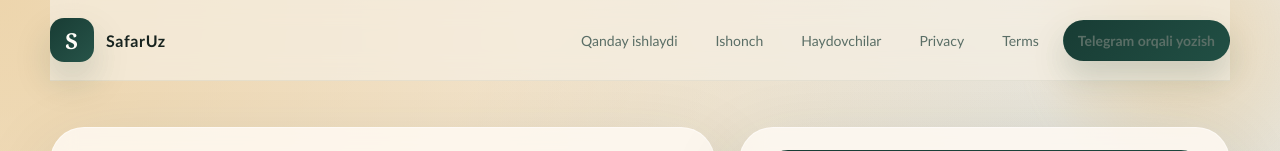
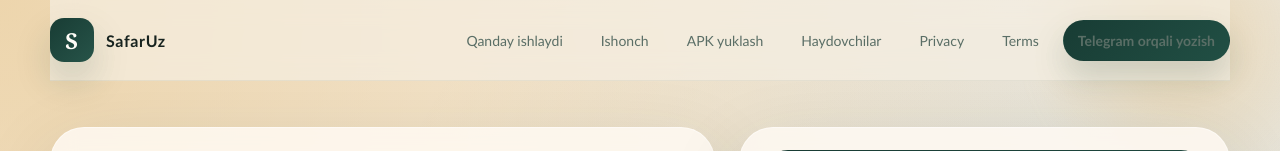
Before and after one commit to Nurboev1/taxi_app, a FastAPI app: page / in a window 1280 px wide. Shown: the top 151 px of the page. Run offline with FastAPI, Linux system fonts and the light colour scheme.

Commit message:
Add public APK download page and tracked release APK

```diff
--- a/backend/app/api/public.py
+++ b/backend/app/api/public.py
@@ -1,13 +1,16 @@
 from datetime import datetime
 from pathlib import Path
 
-from fastapi import APIRouter, Request
-from fastapi.responses import HTMLResponse
+from fastapi import APIRouter, HTTPException, Request
+from fastapi.responses import FileResponse, HTMLResponse
 from fastapi.templating import Jinja2Templates
 
 from app.core.settings import settings
 
 router = APIRouter(tags=["public"])
+REPO_ROOT = Path(__file__).resolve().parents[3]
+APK_PATH = REPO_ROOT / "release_assets" / "SafarUz-Android-v1.1.0.apk"
+APK_DOWNLOAD_NAME = "SafarUz-Android-v1.1.0.apk"
 templates = Jinja2Templates(
     directory=str(Path(__file__).resolve().parent.parent / "templates")
 )
@@ -16,10 +19,22 @@ templates = Jinja2Templates(
 def _public_context() -> dict[str, object]:
     bot_username = settings.telegram_support_bot_username.strip() or "SafarUzSupportBot"
     clean_username = bot_username.lstrip("@")
+    apk_exists = APK_PATH.exists()
+    apk_size_mb = round(APK_PATH.stat().st_size / (1024 * 1024), 1) if apk_exists else None
+    apk_updated_at = (
+        datetime.fromtimestamp(APK_PATH.stat().st_mtime).strftime("%Y-%m-%d %H:%M")
+        if apk_exists
+        else None
+    )
     return {
         "app_name": "SafarUz",
         "support_bot_username": clean_username,
         "support_bot_link": f"https://t.me/{clean_username}",
+        "apk_available": apk_exists,
+        "apk_download_url": "/download/apk",
+        "apk_name": APK_DOWNLOAD_NAME,
+        "apk_size_mb": apk_size_mb,
+        "apk_updated_at": apk_updated_at,
         "year": datetime.now().year,
     }
 
@@ -40,3 +55,23 @@ def public_drivers(request: Request):
         name="public/drivers.html",
         context=_public_context(),
     )
+
+
+@router.get("/download", response_class=HTMLResponse)
+def public_download(request: Request):
+    return templates.TemplateResponse(
+        request=request,
+        name="public/download.html",
+        context=_public_context(),
+    )
+
+
+@router.get("/download/apk")
+def public_download_apk():
+    if not APK_PATH.exists():
+        raise HTTPException(status_code=404, detail="APK topilmadi")
+    return FileResponse(
+        path=str(APK_PATH),
+        media_type="application/vnd.android.package-archive",
+        filename=APK_DOWNLOAD_NAME,
+    )
--- a/backend/app/templates/public/base.html
+++ b/backend/app/templates/public/base.html
@@ -660,6 +660,7 @@
         <nav class="nav">
           <a href="/#how">Qanday ishlaydi</a>
           <a href="/#trust">Ishonch</a>
+          <a href="/download">APK yuklash</a>
           <a href="/drivers">Haydovchilar</a>
           <a href="/legal/privacy">Privacy</a>
           <a href="/legal/terms">Terms</a>
@@ -687,6 +688,7 @@
             <h3 style="font-size:24px; margin-bottom:12px;">Bo'limlar</h3>
             <div class="footer-links">
               <a href="/">Asosiy sahifa</a>
+              <a href="/download">APK yuklab olish</a>
               <a href="/drivers">Haydovchi bo'lish</a>
               <a href="/legal/privacy">Privacy Policy</a>
               <a href="/legal/terms">Terms of Use</a>
--- a/backend/app/templates/public/home.html
+++ b/backend/app/templates/public/home.html
@@ -14,6 +14,9 @@
           Siz safar qidirishingiz, haydovchi topishingiz, gaplashib olishingiz va kerak bo'lsa yordam so'rashingiz mumkin.
         </p>
         <div class="hero-actions">
+          {% if apk_available %}
+            <a class="cta" href="/download">APK yuklab olish</a>
+          {% endif %}
           <a class="cta" href="/drivers">Haydovchi bo'lish</a>
           <a class="cta-outline" href="{{ support_bot_link }}" target="_blank" rel="noopener noreferrer">Telegram orqali yozish</a>
           <a class="cta-outline" href="#faq">Ko'p so'raladigan savollar</a>
@@ -130,6 +133,21 @@
       <div class="section-card">
         <div class="section-head">
           <div>
+            <span class="eyebrow">Ilovani yuklab olish</span>
+            <h2>Android telefon uchun tayyor APK mavjud.</h2>
+            <p>Ilovani sinab ko'rmoqchi bo'lsangiz, alohida yuklash sahifasidan release APK ni to'g'ridan-to'g'ri olishingiz mumkin.</p>
+          </div>
+          {% if apk_available %}
+            <a class="cta" href="/download">APK yuklab olish</a>
+          {% endif %}
+        </div>
+      </div>
+    </section>
+
+    <section class="section">
+      <div class="section-card">
+        <div class="section-head">
+          <div>
             <span class="eyebrow">Kimlar uchun</span>
             <h2>SafarUz ham yo'lovchi, ham haydovchi uchun qulay.</h2>
           </div>
```
Also changed, not shown: PROJECT_HANDOFF_FOR_CHATGPT.md (+10 -4 lines), backend/app/templates/public/download.html (added, +97 -0 lines), 2 other files.
